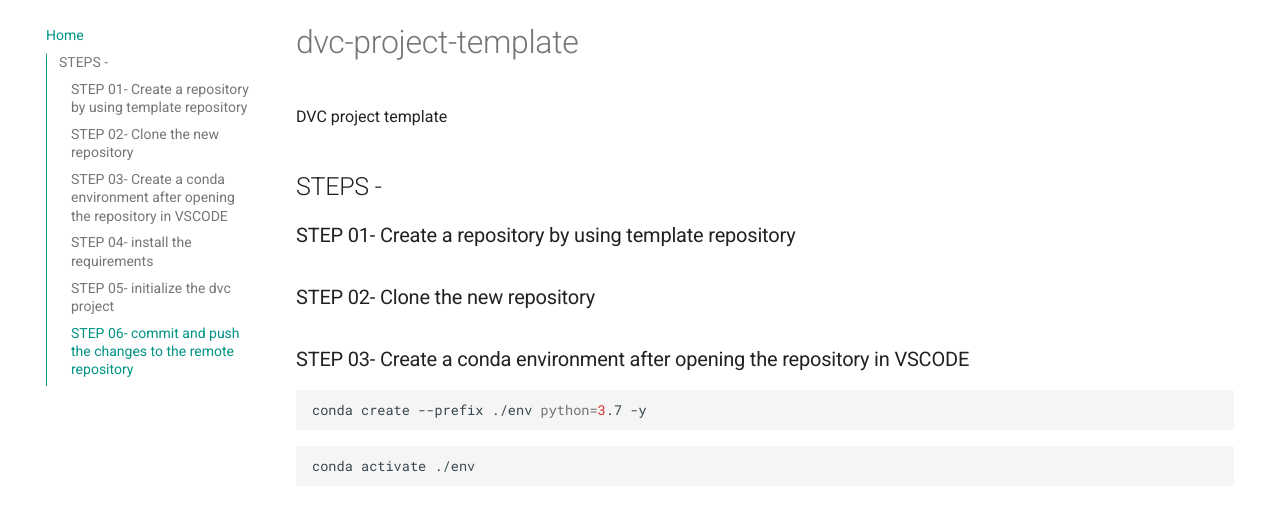
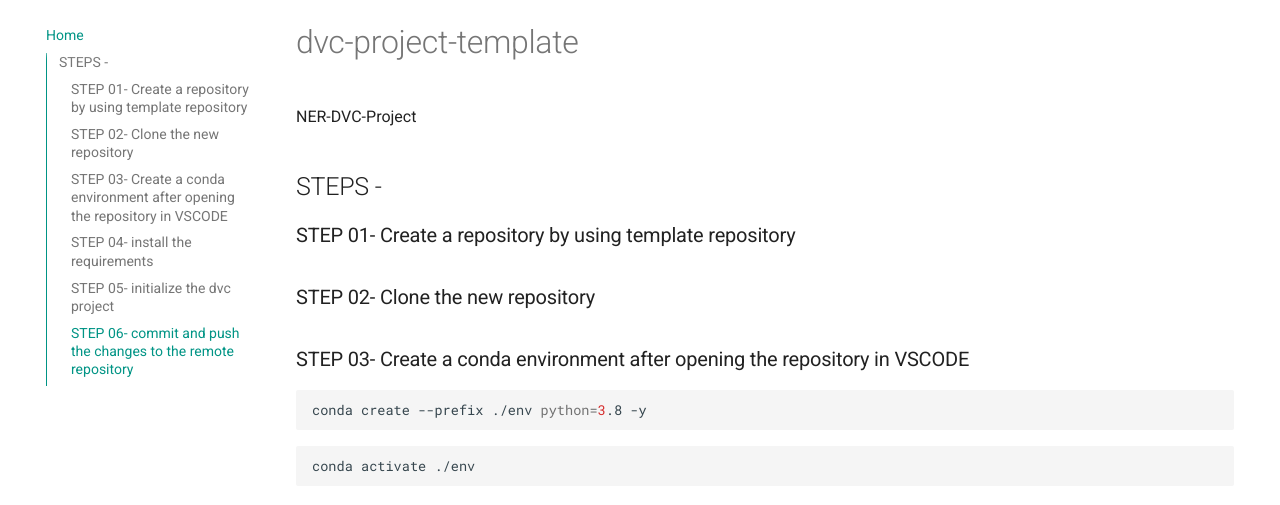
Before and after one commit to pallavi176/NER-DVC-Project, an MkDocs documentation site: the page built from docs/index.md, in a window 1280 px wide and 1095 px high. Shown: the part 124-629 px from the top of the window. Built offline with MkDocs 1.6.1 and Material for MkDocs 9.7.7, drawn with Linux system fonts in a browser that asks for light colours.

Commit message:
mkdocs index page update

````diff
--- a/docs/index.md
+++ b/docs/index.md
@@ -1,5 +1,5 @@
 # dvc-project-template
-DVC project template
+NER-DVC-Project
 
 ## STEPS -
 
@@ -10,7 +10,7 @@
 ### STEP 03- Create a conda environment after opening the repository in VSCODE
 
 ```bash
-conda create --prefix ./env python=3.7 -y
+conda create --prefix ./env python=3.8 -y
 ```
 
 ```bash
````
